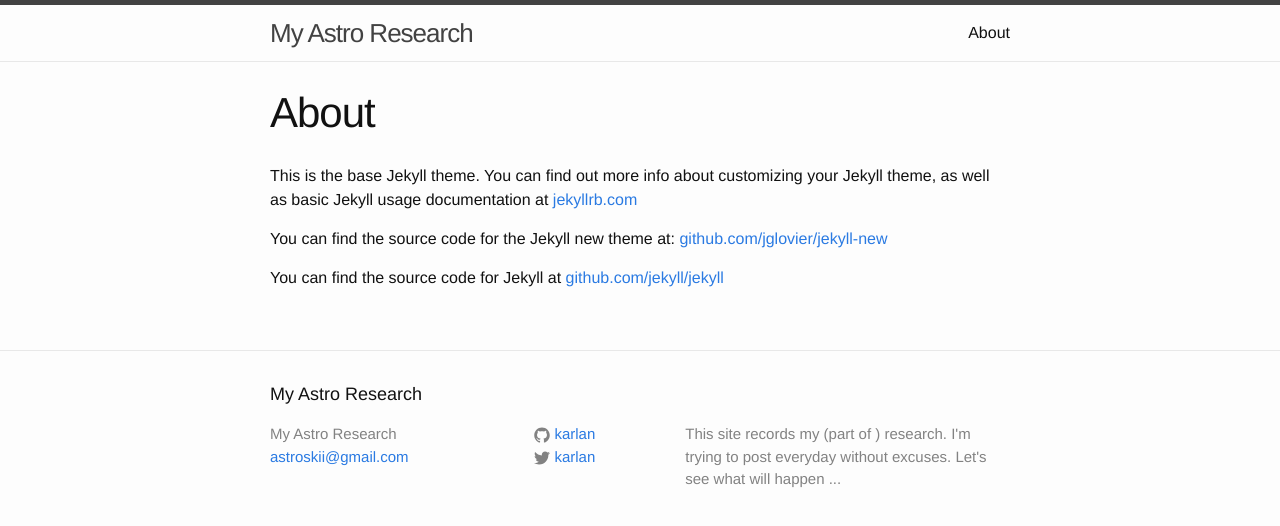
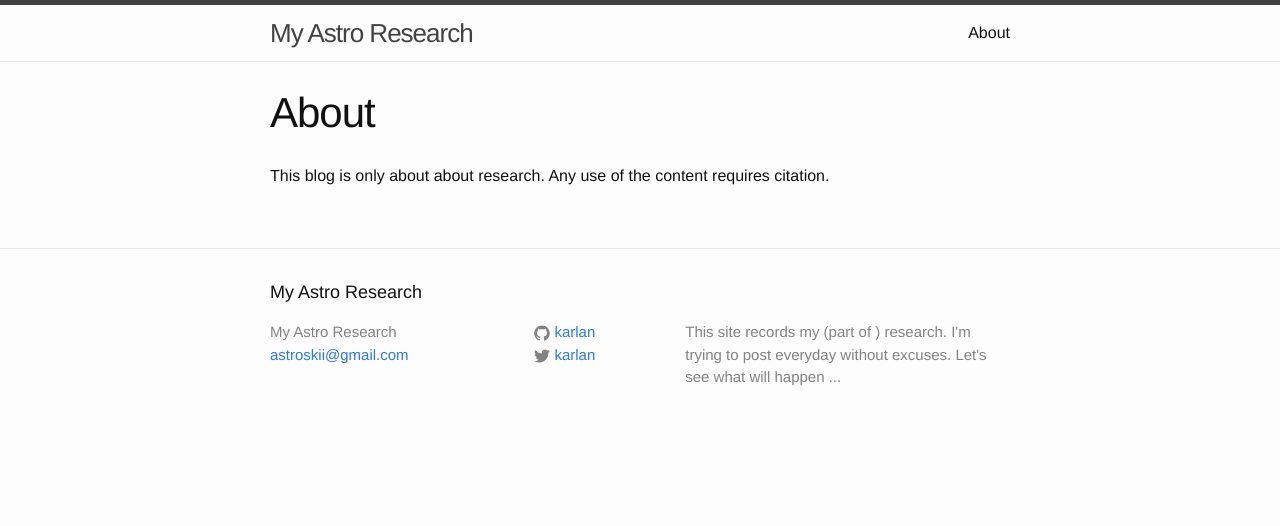
Before and after one commit to karlan/karlan.github.io, a Jekyll site: the page built from about.md, in a window 1280 px wide. Shown: the top 526 px of the page. Built offline with Jekyll 4.4.1, drawn with Linux system fonts in a browser that asks for light colours.

Commit message:
more setup

```diff
--- a/about.md
+++ b/about.md
@@ -4,8 +4,4 @@
 permalink: /about/
 ---
 
-This is the base Jekyll theme. You can find out more info about customizing your Jekyll theme, as well as basic Jekyll usage documentation at [jekyllrb.com](http://jekyllrb.com/)
-
-You can find the source code for the Jekyll new theme at: [github.com/jglovier/jekyll-new](https://github.com/jglovier/jekyll-new)
-
-You can find the source code for Jekyll at [github.com/jekyll/jekyll](https://github.com/jekyll/jekyll)
+This blog is only about about research. Any use of the content requires citation.
```
